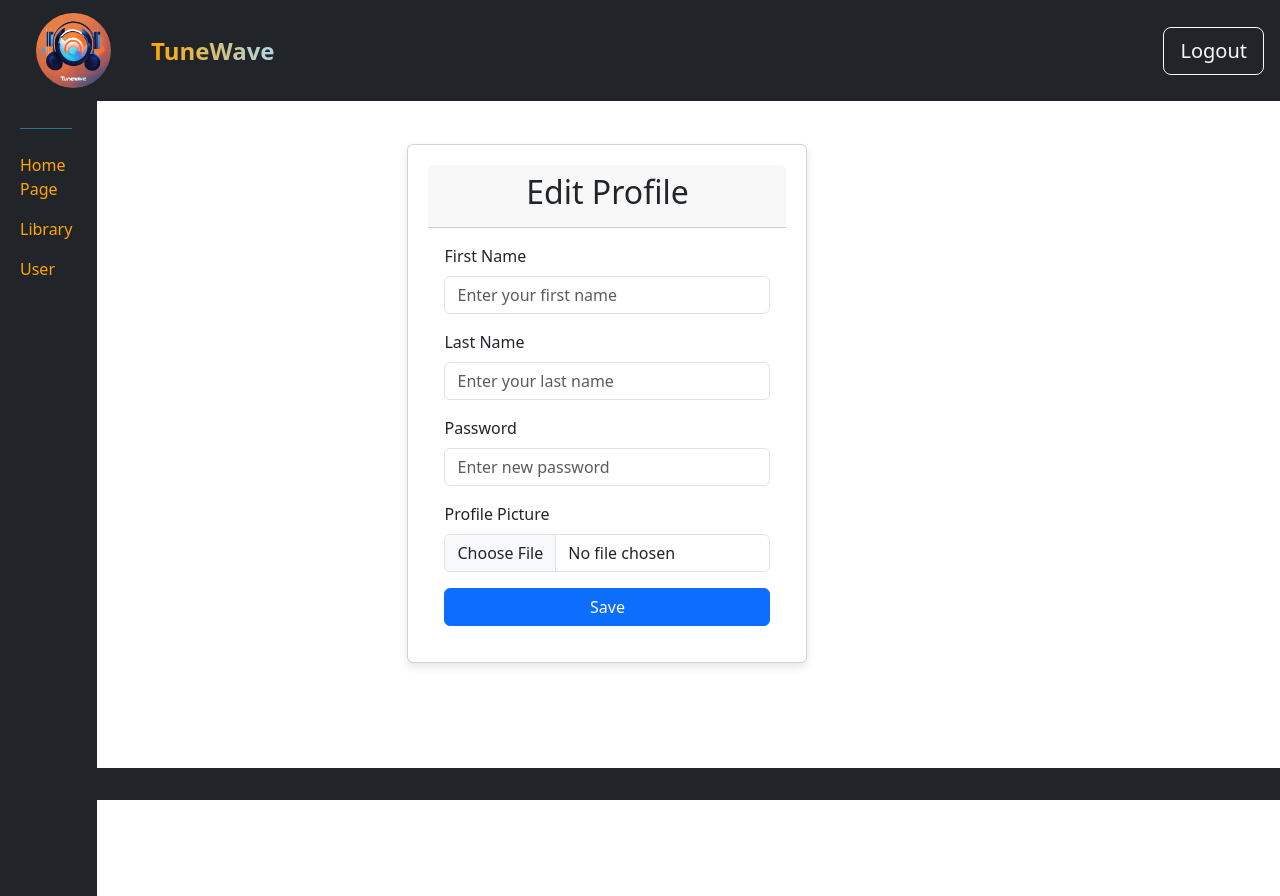
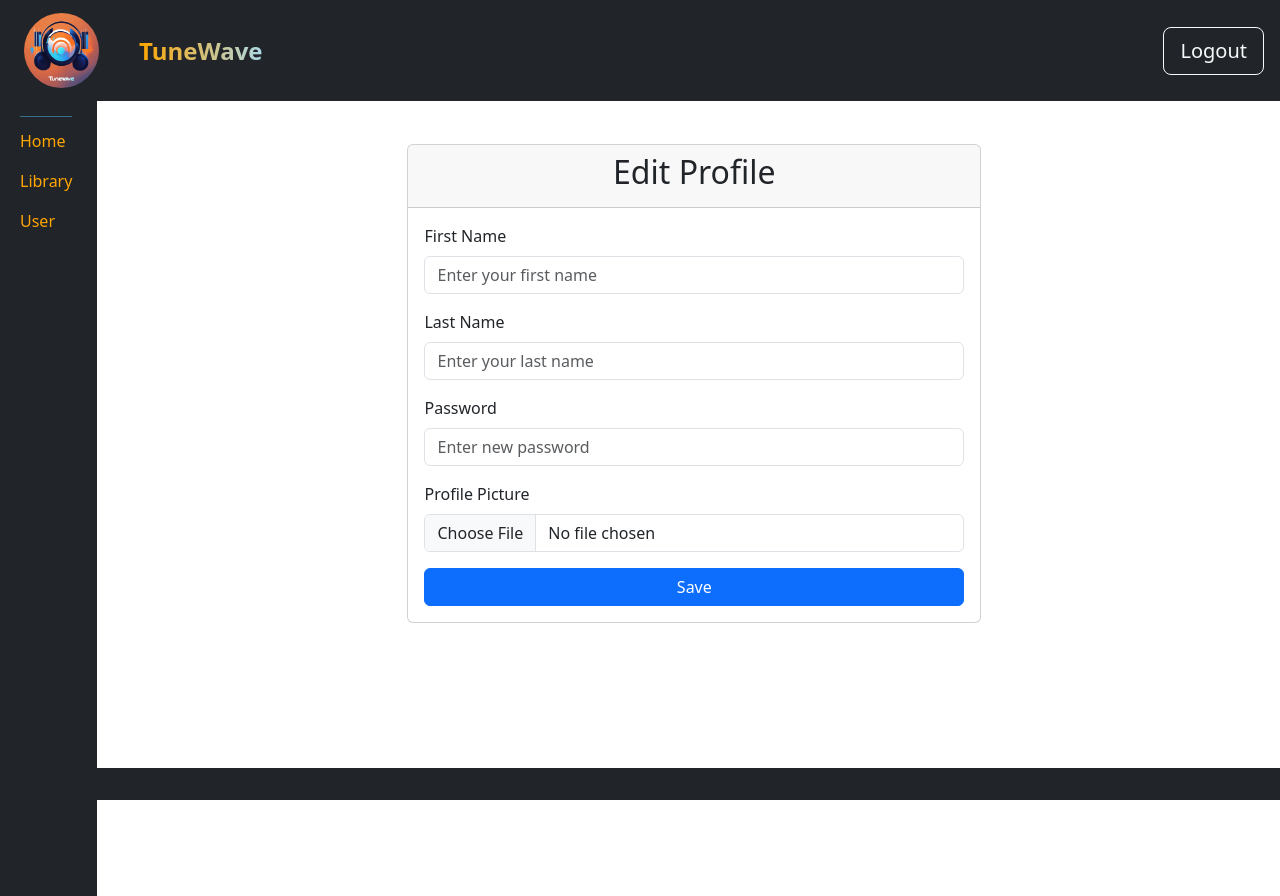
Before and after one commit to rikerik/TuneWave, a React (Create React App) app in the folder song-front/: page /profile in a window 1280 px wide. Built offline with nearby package versions, Linux system fonts and the light colour scheme; no server answers.

Commit message:
UI changes

```diff
--- a/song-front/src/components/LoginForm.jsx
+++ b/song-front/src/components/LoginForm.jsx
@@ -30,7 +30,7 @@ const LoginForm = () => {
 
   return (
     <div className="form-container">
-      <div className="card shadow p-4">
+      <div className="card ">
         <h2 className="mb-4 text-center">Login</h2>
         <form onSubmit={handleSubmit}>
           {error && (
--- a/song-front/src/components/RegisterForm.jsx
+++ b/song-front/src/components/RegisterForm.jsx
@@ -34,7 +34,7 @@ const RegisterForm = () => {
 
   return (
     <div className="form-container">
-      <div className="card">
+      <div className="card shadow p-4">
         <h2 className="mb-4 text-center">Register</h2>
         <form onSubmit={handleSubmit}>
           <div className="mb-3">
--- a/song-front/src/components/common/Navbar.jsx
+++ b/song-front/src/components/common/Navbar.jsx
@@ -19,7 +19,7 @@ const NavBar = ({ searchQuery, onSearchChange }) => {
       className="navbar navbar-custom fixed-top"
     >
       {/* Navbar.Brand with logo and title */}
-      <Navbar.Brand className="d-flex align-items-center ms-3">
+      <Navbar.Brand className="d-flex align-items-center ms-1">
         <img src={logoSrc} alt="Logo" className="circular-logo" />
         <span className="gradient-text">TuneWave</span>
       </Navbar.Brand>
--- a/song-front/src/components/common/SideBar.jsx
+++ b/song-front/src/components/common/SideBar.jsx
@@ -7,11 +7,11 @@ const Sidebar = ({ className }) => {
   return (
     <div className={className}>
       <Nav className="flex-column">
-        <hr className="my-3 sidebar-divider" />
+        <hr className="my-1 sidebar-divider" />
 
         {/* Navigation links */}
         <Nav.Link as={Link} to="/home" className="nav-link nav-link-orange">
-          Home Page
+          Home
         </Nav.Link>
         <Nav.Link as={Link} to="/library" className="nav-link nav-link-orange">
           Library
--- a/song-front/src/styles/Form.css
+++ b/song-front/src/styles/Form.css
@@ -6,11 +6,3 @@
     padding-top: 50px;
     background: linear-gradient(to right, #6a11cb, #2575fc);
 }
-
-.card {
-    border-radius: 10px;
-    padding: 20px;
-    box-shadow: 0 4px 10px rgba(0, 0, 0, 0.1);
-    width: 100%;
-    max-width: 400px;
-}
--- a/song-front/src/styles/NavBar.css
+++ b/song-front/src/styles/NavBar.css
@@ -5,6 +5,8 @@
     font-weight: bold;
     font-size: 1.5rem;
     margin-left: 20px;
+    display: inline-block;
+    transition: transform 0.1s ease-in-out;
 }
 
 .circular-logo {
@@ -51,3 +53,29 @@
 .content-below-navbar {
     margin-top: 6em;
 }
+
+.gradient-text:hover {
+    animation: shake 0.5s ease-in-out;
+}
+
+@keyframes shake {
+    0% {
+        transform: translateX(0);
+    }
+
+    25% {
+        transform: translateX(-2px);
+    }
+
+    50% {
+        transform: translateX(2px);
+    }
+
+    75% {
+        transform: translateX(-2px);
+    }
+
+    100% {
+        transform: translateX(0);
+    }
+}
--- a/song-front/src/styles/SideBar.css
+++ b/song-front/src/styles/SideBar.css
@@ -1,11 +1,14 @@
 .nav-link-orange {
     color: orange !important;
-    font-size: 1.25rem;
+    font-size: medium !important;
+    transition: font-size 0.3s ease !important;
 }
 
 .nav-link-orange:hover {
     color: darkorange !important;
+    font-size: large !important;
 }
+
 
 .sidebar-divider {
     border-top: 1px solid rgb(64, 142, 179);
```
